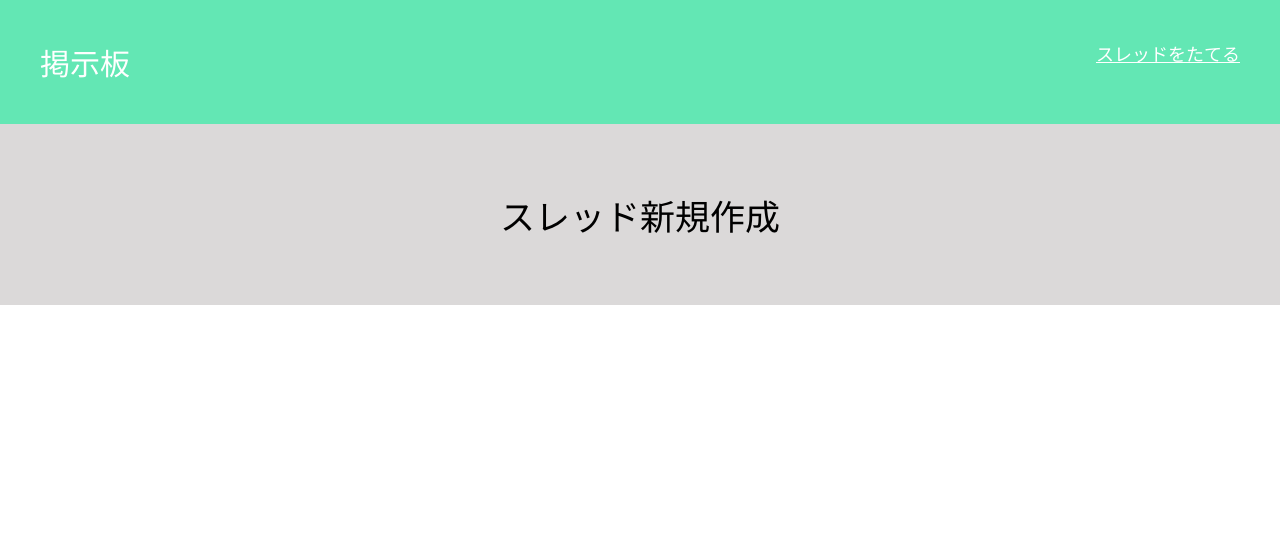
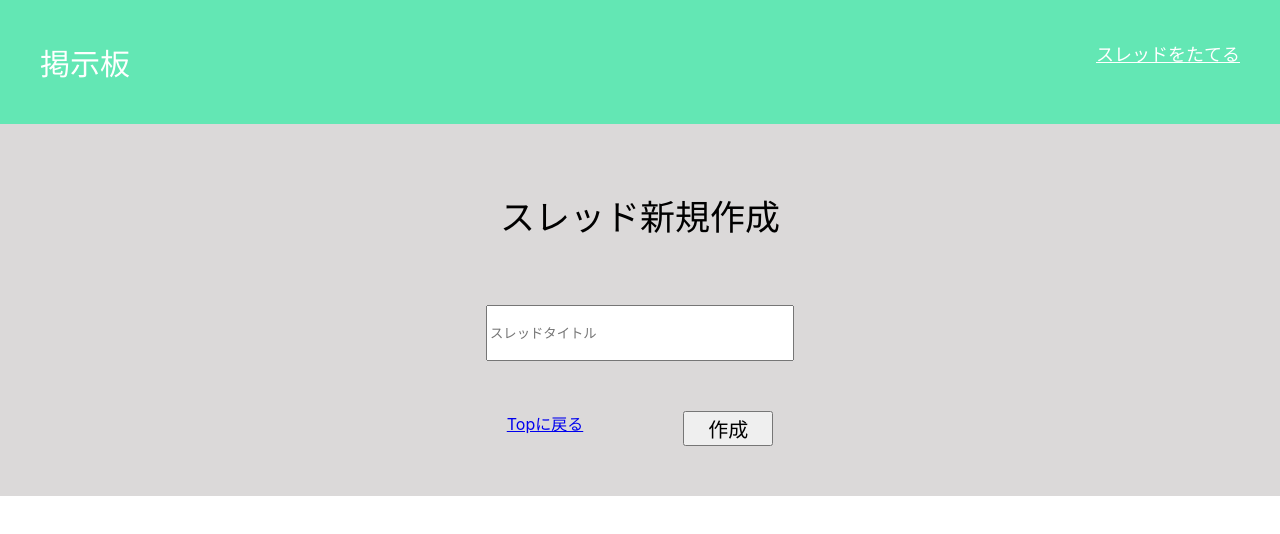
Before and after one commit to Shogo-Kai/React-kiso1, a React (Create React App) app in the folder my-app/: page /createThread in a window 1280 px wide. Shown: the top 534 px of the page. Built offline with nearby package versions, Linux system fonts and the light colour scheme.

Commit message:
スレッド新規作成画面の実装

```diff
--- a/my-app/src/createThread.css
+++ b/my-app/src/createThread.css
@@ -35,3 +35,28 @@ main {
     font-size: 35px;
     padding: 30px;
 }
+
+.form {
+    text-align: center;
+}
+
+.form input {
+    height: 50px;
+    width: 300px;
+}
+
+.parent {
+    display: flex;
+    justify-content: center;
+}
+
+.child {
+    text-align: center;
+    padding: 50px;
+}
+
+button {
+    height: 35px;
+    width: 90px;
+    font-size: 20px;
+}
--- a/my-app/src/createThread.js
+++ b/my-app/src/createThread.js
@@ -1,7 +1,29 @@
 import './createThread.css';
 import { Link } from 'react-router-dom';
+import { useState } from 'react';
 
 function CreateThread() {
+
+  const [threadTitle, setThreadTitle] = useState('');
+  const threadTitleChange = (event) => {
+    setThreadTitle(event.target.value);
+  };
+
+   /*fetch()メソッドの引数*/
+  const url = "https://railway.bulletinboard.techtrain.dev/threads";
+  const options = {
+    method: "POST",
+    headers: { "Content-Type": "application/json" },
+    body: JSON.stringify({title :threadTitle})
+  };
+
+  const threadTitleSubmit = () => {
+    try {
+      fetch(url, options);
+    } catch(error) {
+      alert("データを送信できませんでした。");
+    }
+  };
 
   return (
     <>
@@ -15,6 +37,13 @@ function CreateThread() {
       <div className="center">
         <p className="head">スレッド新規作成</p>
       </div>
+      <div className="form">
+        <input type="text" value={threadTitle} onChange={threadTitleChange} placeholder="スレッドタイトル"/>
+      </div>
+      <div className="parent">
+        <div className="child"><Link to="/">Topに戻る</Link></div>
+        <div className="child"><button onClick={threadTitleSubmit}>作成</button></div>
+      </div>
     </main>
     </>
   );
```
